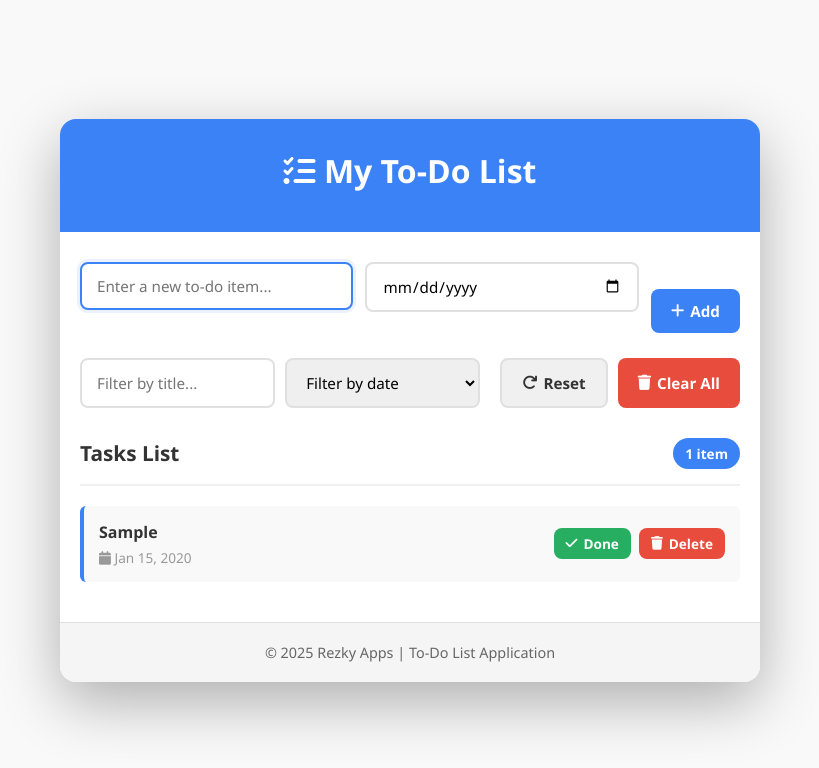
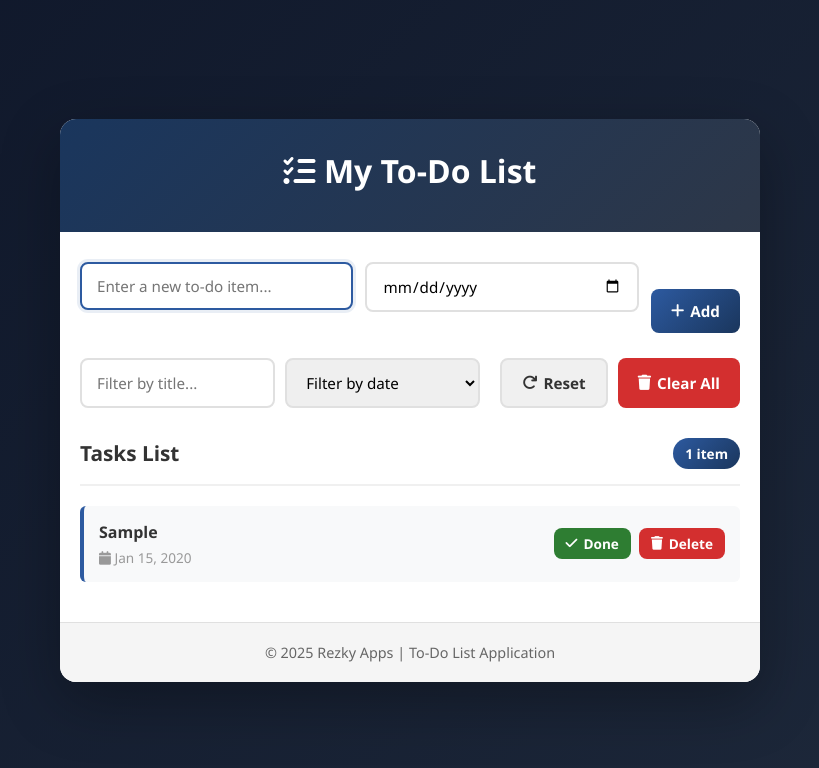
Before and after one commit to rezkywdiskandar/CodingCamp-10Nov25-Rezky, a plain HTML site: page index.html in a window 1280 px wide. Both pictures are taken after typing "Sample", "2020-01-15" into the empty fields and a click on the button "Add". Shown: the whole page, without its empty margins (230-1049 px from the left). Drawn offline with Linux system fonts and the light colour scheme.

Commit message:
mengubah tampilan

```diff
--- a/css/style.css
+++ b/css/style.css
@@ -7,7 +7,7 @@
 
 body {
     font-family: 'Segoe UI', Tahoma, Geneva, Verdana, sans-serif;
-    background: #f9f9f9;
+    background: linear-gradient(135deg, #0f172a 0%, #1e293b 100%);
     min-height: 100vh;
     padding: 20px;
     display: flex;
@@ -26,7 +26,7 @@ body {
 
 /* ===== Header Section ===== */
 .header {
-    background: #3b82f6;
+    background: linear-gradient(135deg, #1a365d 0%, #2d3748 100%);
     color: white;
     padding: 30px 20px;
     text-align: center;
@@ -74,8 +74,8 @@ body {
 .input-field:focus,
 .filter-field:focus {
     outline: none;
-    border-color: #3b82f6;
-    box-shadow: 0 0 0 3px rgba(59, 130, 246, 0.1);
+    border-color: #2d5aa0;
+    box-shadow: 0 0 0 3px rgba(45, 90, 160, 0.1);
 }
 
 .error-message {
@@ -101,14 +101,14 @@ body {
 }
 
 .btn-add {
-    background: #3b82f6;
+    background: linear-gradient(135deg, #2d5aa0 0%, #1a365d 100%);
     color: white;
     align-self: flex-end;
 }
 
 .btn-add:hover {
     transform: translateY(-2px);
-    box-shadow: 0 5px 15px rgba(59, 130, 246, 0.4);
+    box-shadow: 0 5px 15px rgba(45, 90, 160, 0.4);
 }
 
 .btn-add:active {
@@ -127,35 +127,35 @@ body {
 }
 
 .btn-danger {
-    background: #e74c3c;
+    background: #d32f2f;
     color: white;
 }
 
 .btn-danger:hover {
-    background: #c0392b;
-    box-shadow: 0 5px 15px rgba(231, 76, 60, 0.3);
+    background: #b71c1c;
+    box-shadow: 0 5px 15px rgba(211, 47, 47, 0.3);
 }
 
 .btn-delete {
-    background: #e74c3c;
+    background: #d32f2f;
     color: white;
     padding: 6px 12px;
     font-size: 0.85rem;
 }
 
 .btn-delete:hover {
-    background: #c0392b;
+    background: #b71c1c;
 }
 
 .btn-complete {
-    background: #27ae60;
+    background: #2e7d32;
     color: white;
     padding: 6px 12px;
     font-size: 0.85rem;
 }
 
 .btn-complete:hover {
-    background: #229954;
+    background: #1b5e20;
 }
 
 /* ===== Action Section ===== */
@@ -204,7 +204,7 @@ body {
 }
 
 .todo-count {
-    background: #3b82f6;
+    background: linear-gradient(135deg, #2d5aa0 0%, #1a365d 100%);
     color: white;
     padding: 6px 12px;
     border-radius: 20px;
@@ -222,20 +222,20 @@ body {
     align-items: center;
     padding: 15px;
     margin-bottom: 10px;
-    background: #f9f9f9;
-    border-left: 4px solid #3b82f6;
+    background: #f8f9fa;
+    border-left: 4px solid #2d5aa0;
     border-radius: 6px;
     transition: all 0.3s ease;
 }
 
 .todo-item:hover {
-    box-shadow: 0 3px 10px rgba(0, 0, 0, 0.1);
-    background: #fcfcfc;
+    box-shadow: 0 3px 10px rgba(45, 90, 160, 0.15);
+    background: #f0f3f7;
 }
 
 .todo-item.completed {
     opacity: 0.6;
-    border-left-color: #27ae60;
+    border-left-color: #2e7d32;
 }
 
 .todo-item.completed .todo-title {
```
